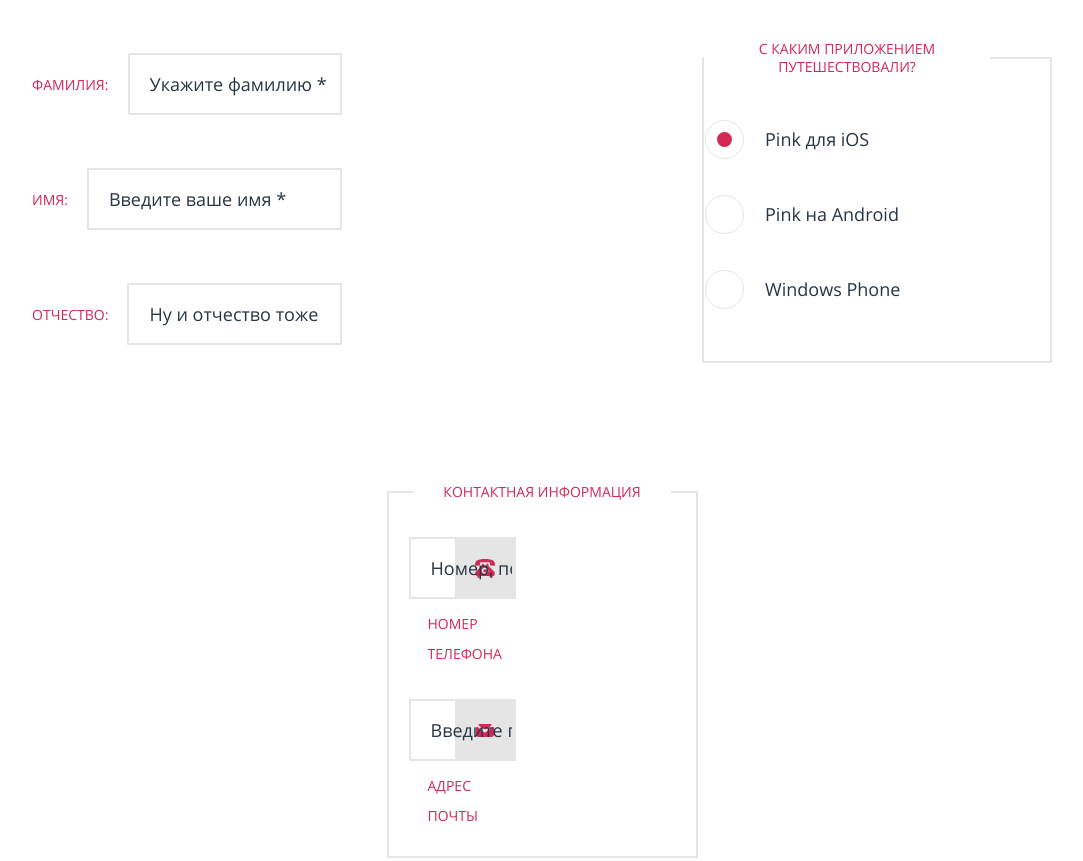
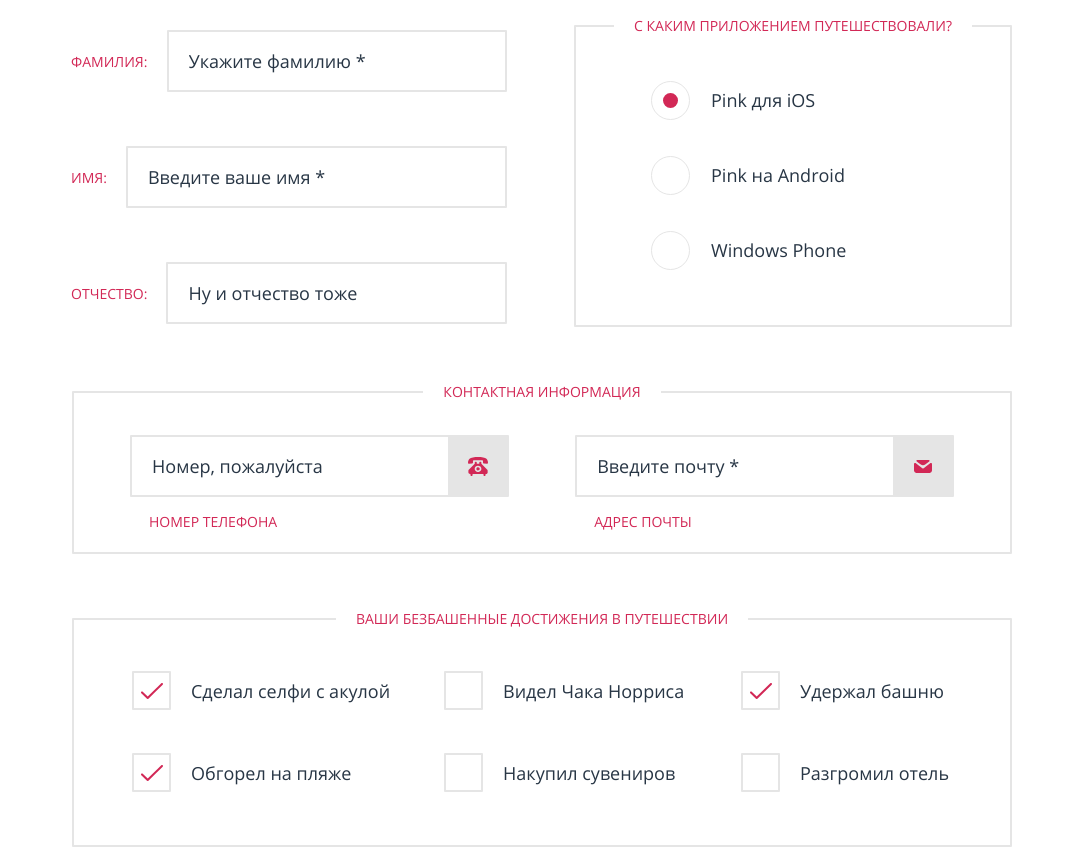
Before and after one commit to buxpob/1350493-pink-21, a website: page source/form.html in a window 1280 px wide. Shown: the part 594-1455 px from the top of the page, without its empty margins (98-1181 px from the left). Drawn offline with nearby package versions, Linux system fonts and the light colour scheme; files that its build step writes are made by us from their sources.

Commit message:
главная

```diff
--- a/source/form.html
+++ b/source/form.html
@@ -29,7 +29,7 @@
         </div>
 
         <ul class="main-nav__list main-nav__list--closed main-nav__list--nojs">
-          <li class="main-nav__item main-nav__item--current">
+          <li class="main-nav__item">
             <a class="main-nav__link" href="index.html">
               Главная
             </a>
@@ -40,7 +40,7 @@
             </a>
           </li>
           <li class="main-nav__item">
-            <a class="main-nav__link" href="#">
+            <a class="main-nav__link main-nav__link--current" href="#">
               Конкурс
             </a>
           </li>
@@ -95,32 +95,32 @@
           <fieldset class="form-test__wrapper ">
             <legend class="form__legend form__legend--test">Ваши безбашенные достижения в путешествии</legend>
             <ul class="form-test__list">
-              <li class="form-test__item">
+              <li class="form-test__item form-test__item--one">
                 <input class="form-test__input visually-hidden" type="checkbox" name="selfie-shark" id="selfie-shark"
                   checked>
                 <label class="form-test__label" for="selfie-shark">Сделал селфи с акулой</label>
               </li>
-              <li class="form-test__item">
+              <li class="form-test__item form-test__item--two">
                 <input class="form-test__input visually-hidden" type="checkbox" name="burnt-beach" id="burnt-beach"
                   checked>
                 <label class="form-test__label" for="burnt-beach">Обгорел на пляже</label>
               </li>
-              <li class="form-test__item">
+              <li class="form-test__item form-test__item--three">
                 <input class="form-test__input visually-hidden" type="checkbox" name="saw-chuck-norris"
                   id="saw-chuck-norris">
                 <label class="form-test__label" for="saw-chuck-norris">Видел Чака Норриса</label>
               </li>
-              <li class="form-test__item">
+              <li class="form-test__item form-test__item--for">
                 <input class="form-test__input visually-hidden" type="checkbox" name="bought-souvenirs"
                   id="bought-souvenirs">
                 <label class="form-test__label" for="bought-souvenirs">Накупил сувениров</label>
               </li>
-              <li class="form-test__item">
+              <li class="form-test__item form-test__item--five">
                 <input class="form-test__input visually-hidden" type="checkbox" name="held-tower" id="held-tower"
                   checked>
                 <label class="form-test__label" for="held-tower">Удержал башню</label>
               </li>
-              <li class="form-test__item">
+              <li class="form-test__item form-test__item--six">
                 <input class="form-test__input visually-hidden" type="checkbox" name="trashed-hotel" id="trashed-hotel">
                 <label class="form-test__label" for="trashed-hotel">Разгромил отель</label>
               </li>
--- a/source/sass/blocks/form-info-contacts.scss
+++ b/source/sass/blocks/form-info-contacts.scss
@@ -4,19 +4,25 @@
   }
 
   @media (min-width: $desktop-width) {
-    display: flex;
-    justify-content: space-around;
-    flex-wrap: wrap;
+    width: 100%;
   }
 }
 
 .form-info-contacts__wrapper {
   @include form-drop;
   padding: 20px 0 38px;
+  width: 100%;
 
   @media (min-width: $tablet-width) {
     @include border-form;
-    padding-bottom: 0;
+    padding-bottom: 4px;
+  }
+
+  @media (min-width: $desktop-width) {
+    display: flex;
+    justify-content: space-between;
+    flex-wrap: wrap;
+    padding: 18px 40px 0;
   }
 }
 
@@ -28,7 +34,7 @@
     display: flex;
     flex-direction: column;
     padding: 0 58px;
-    margin-bottom: 23px;
+    margin-bottom: 24px;
 
     &:last-child {
       margin-bottom: 18px;
@@ -36,14 +42,19 @@
   }
 
   @media (min-width: $desktop-width) {
-    padding: 0 20px;
-    width: 48%;
+    padding: 0 16px;
+    min-width: 48%;
+    margin-bottom: 10px;
+
+    &:last-child {
+      margin-bottom: 0px;
+    }
   }
 }
 
 .form-info-contacts__label {
   padding-top: 12px;
-  padding-bottom: 7px;
+  padding-bottom: 5px;
   padding-left: 23px;
   margin-right: auto;
   order: 2;
@@ -71,5 +82,9 @@
       background-repeat: no-repeat;
       background-position: 100% 0;
     }
+
+    @media (min-width: $desktop-width) {
+      width: 100%;
+    }
   }
 }
--- a/source/sass/blocks/form-info-name.scss
+++ b/source/sass/blocks/form-info-name.scss
@@ -5,17 +5,26 @@
     grid-area: name;
     padding-right: 0;
     margin-right: 0;
+    margin-left: auto;
     width: 100%;
-    max-width: 570px;
+    max-width: 590px;
   }
 }
 
 .form-info-name__wrapper {
   padding-top: 13px;
-  padding-bottom: 32px;
+  padding-bottom: 34px;
 
   @media (min-width: $tablet-width) {
     padding-bottom: 7px;
+  }
+
+  @media (min-width: $desktop-width) {
+    padding: 28px 0px 20px 80px;
+  }
+
+  @media (min-width: $max-desktop-width) {
+    padding: 27px 25px 0 129px;
   }
 }
 
@@ -24,10 +33,18 @@
   margin-bottom: 8px;
 
   @media (min-width: $tablet-width) {
-    margin-bottom: 55px;
     display: flex;
     align-items: center;
     margin-bottom: 53px;
+  }
+
+  @media (min-width: $desktop-width) {
+    padding: 0;
+    margin-bottom: 54px;
+
+    &:last-child {
+      margin-bottom: 39px;
+    }
   }
 }
 
--- a/source/sass/blocks/form-info.scss
+++ b/source/sass/blocks/form-info.scss
@@ -5,7 +5,7 @@
   display: inline-block;
   text-transform: uppercase;
   color: $red-basic;
-  padding: 8px 23px 7px 23px;
+  padding: 8px 23px 6px 23px;
   cursor: pointer;
 
   @media (min-width: $tablet-width) {
@@ -17,7 +17,7 @@
   @include border-form;
 
   box-sizing: border-box;
-  height: 62px;
+  min-height: 62px;
   width: 100%;
   font-size: 18px;
   line-height: 30px;
--- a/source/sass/blocks/form-operating-systems.scss
+++ b/source/sass/blocks/form-operating-systems.scss
@@ -7,6 +7,17 @@
     grid-area: systems;
     padding-top: 0;
     margin-bottom: 60px;
+  }
+
+  @media (min-width: $desktop-width) {
+    padding: 0;
+    margin: 13px 80px 0 22px;
+  }
+
+  @media (min-width: $max-desktop-width) {
+    padding: 0;
+    margin: 14px 130px 0 22px;
+    max-width: 438px;
   }
 }
 
@@ -20,10 +31,13 @@
   }
 
   @media (min-width: $desktop-width) {
-    padding-left: 0;
     margin-left: 0;
     width: 100%;
-    max-width: 570px;
+    padding: 11px 20px 15px;
+  }
+
+  @media (min-width: $max-desktop-width) {
+    padding: 11px 0 15px 0;
   }
 }
 
@@ -31,6 +45,10 @@
   @include list-drop;
 
   @media (min-width: $tablet-width) {
+  }
+
+  @media (min-width: $max-desktop-width) {
+    padding-left: 74px;
   }
 }
 
--- a/source/sass/blocks/form-test.scss
+++ b/source/sass/blocks/form-test.scss
@@ -3,9 +3,14 @@
   background-color: $gray-basic;
 
   @media (min-width: $tablet-width) {
-    padding-top: 61px;
+    padding-top: 60px;
     background-color: $white;
     grid-area: test;
+  }
+
+  @media (min-width: $tablet-width) {
+    padding-top: 36px;
+    min-width: 230px;
   }
 }
 
@@ -17,6 +22,9 @@
     @include border-form;
     padding: 28px 58px 5px;
   }
+
+  @media (min-width: $desktop-width) {
+  }
 }
 
 .form-test__list {
@@ -26,8 +34,8 @@
     display: flex;
     justify-content: space-between;
     flex-wrap: wrap;
-    padding-left: 90px;
-    padding-right: 90px;
+    padding: 0;
+    margin-right: -50px;
   }
 }
 
@@ -36,6 +44,40 @@
 
   &:last-child {
     padding-bottom: 45px;
+  }
+
+  @media (min-width: $desktop-width) {
+    margin-right: 10px;
+    width: 45%;
+  }
+
+  @media (min-width: $max-desktop-width) {
+    width: 30%;
+    margin-right: 10px;
+
+    &--two {
+      order: 4;
+    }
+
+    &--three {
+      order: 2;
+      margin-left: 15px;
+    }
+
+    &--for {
+      order: 5;
+      margin-left: 15px;
+    }
+
+    &--five {
+      order: 3;
+      margin-right: 0px;
+    }
+
+    &--six {
+      order: 6;
+      margin-right: 0px;
+    }
   }
 }
 
--- a/source/sass/blocks/form.scss
+++ b/source/sass/blocks/form.scss
@@ -18,7 +18,7 @@
 
   @media (min-width: $desktop-width) {
     display: grid;
-    gap: 60px;
+    gap: 20px;
     grid-template-columns: 1fr 1fr;
     grid-template-areas:
       "name systems"
@@ -42,7 +42,8 @@
   }
 
   @media (min-width: $desktop-width) {
-    width: 72%;
+    margin-top: 91px;
+    width: 85%;
   }
 }
 
@@ -55,7 +56,7 @@
 }
 
 .form__legend {
-  padding: 0 30px;
+  padding: 0 20px;
   line-height: 18px;
   color: $form-legend-color;
   text-transform: uppercase;
--- a/source/sass/blocks/header-text.scss
+++ b/source/sass/blocks/header-text.scss
@@ -47,8 +47,7 @@
 
   @media (min-width: $desktop-width) {
     font-size: 50px;
-    padding-left: 0;
-    margin-bottom: 9px;
     line-height: 68px;
+    margin-top: 60px;
   }
 }
--- a/source/sass/blocks/main-nav.scss
+++ b/source/sass/blocks/main-nav.scss
@@ -74,7 +74,7 @@
   }
 
   @media (min-width: $tablet-width) {
-    top: 38px;
+    top: 36px;
   }
 
   @media (min-width: $desktop-width) {
@@ -167,8 +167,17 @@
 }
 
 .main-nav__item {
-  &:nth-last-child(1) a {
-    @media (min-width: $desktop-width) {
+  @media (min-width: $desktop-width) {
+    padding: 0 24px;
+
+    &:last-child {
+    }
+  }
+
+  @media (min-width: $max-desktop-width) {
+    padding: 0 40px;
+
+    &:last-child {
       padding-right: 11px;
     }
   }
@@ -186,21 +195,20 @@
   border-bottom: 1px solid $black;
   border-top: 1px solid rgba(255, 255, 255, 0.15);
   text-align: center;
-  padding-top: 14px;
-  padding-bottom: 16px;
+  padding-top: 15px;
+  padding-bottom: 12px;
   @include item-interaction;
 
   @media (min-width: $desktop-width) {
     font-weight: normal;
     line-height: 18px;
     text-transform: none;
-    padding: 8px 25px;
-    margin-bottom: 7px;
+    margin-bottom: 9px;
     background-color: transparent;
     border: none;
-  }
 
-  @media (min-width: $max-desktop-width) {
-    padding: 8px 40px;
+    &--current {
+      border-bottom: 2px solid $white;
+    }
   }
 }
--- a/source/sass/blocks/page-header.scss
+++ b/source/sass/blocks/page-header.scss
@@ -43,10 +43,24 @@
   @media (min-width: $desktop-width) {
     background-image: url("../img/header/bg-header-desktop.jpg");
     background-size: cover;
-    min-height: 394px;
+    min-height: 388px;
 
     @media (min-resolution: 2dppx) {
       background-image: url("../img/header/bg-header-desktop@2x.jpg");
+    }
+
+    &--form,
+    &--catalog {
+      background-position: bottom -260px right 50%;
+      background-size: 100% auto;
+      padding-bottom: 50px;
+    }
+  }
+
+  @media (min-width: $max-desktop-width) {
+    &--form,
+    &--catalog {
+      background-position: bottom -460px right 50%;
     }
   }
 }
```
Also changed, not shown: source/catalog.html (+2 -2 lines).
